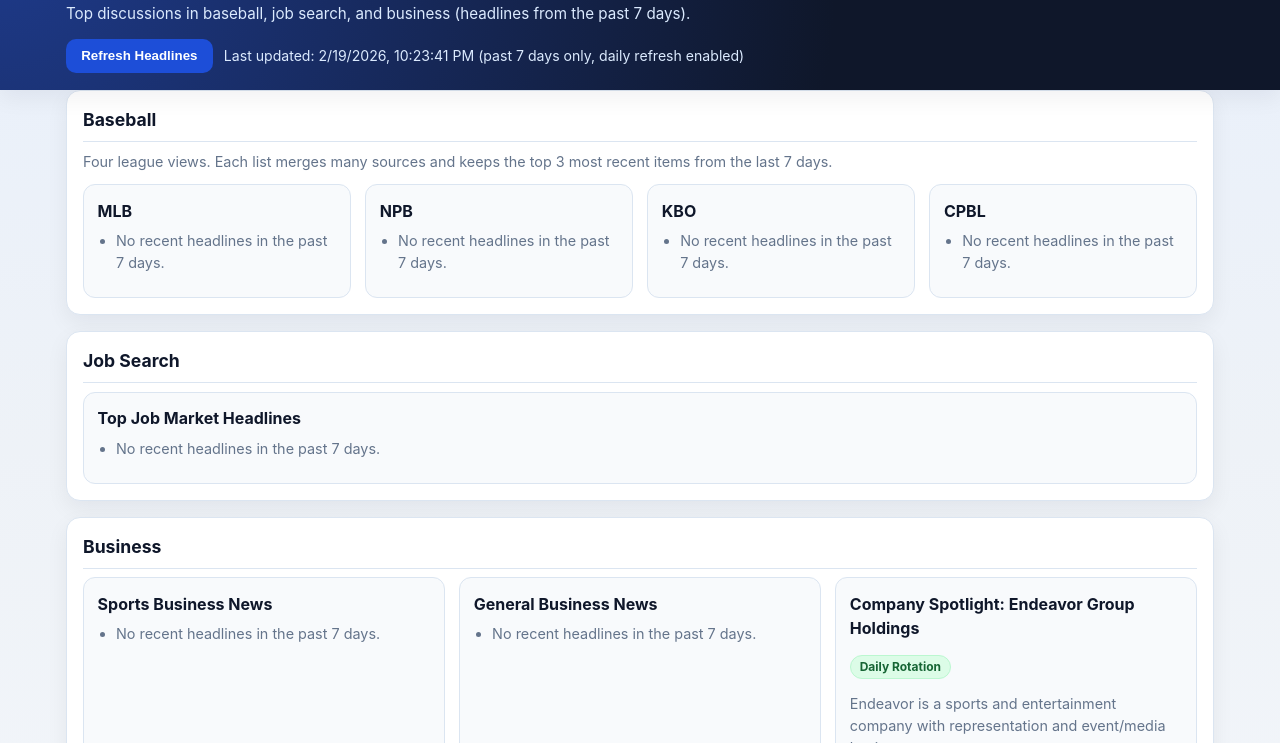
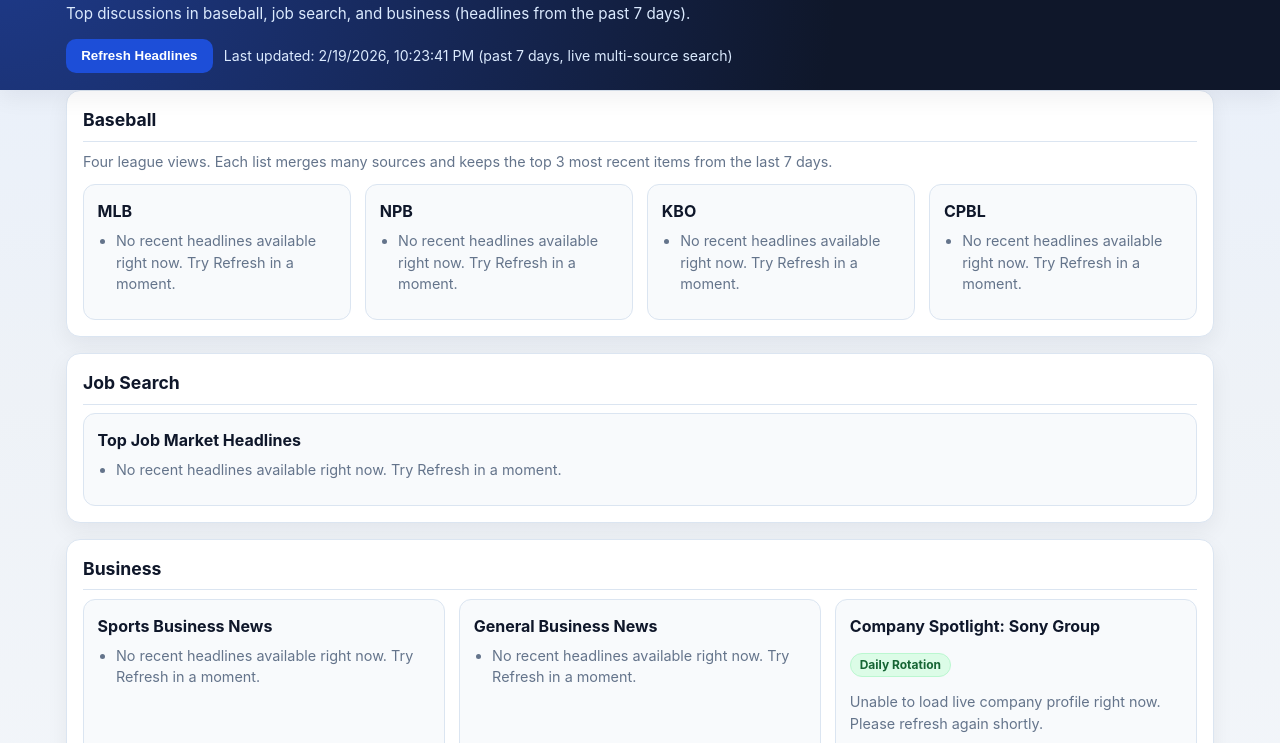
Before and after one commit to wchen186/personal-newsletter, a plain HTML site: page index.html in a window 1280 px wide. Shown: the part 57-800 px from the top of the page. Drawn offline with Linux system fonts and the light colour scheme; no server answers.

Commit message:
Update index.html

```diff
--- a/index.html
+++ b/index.html
@@ -161,8 +161,11 @@
   </footer>
 
   <script>
-    function makeRssJsonUrl(rssUrl) {
-      return `https://api.allorigins.win/get?url=${encodeURIComponent(rssUrl)}`;
+    function makeProxyUrls(rssUrl) {
+      return [
+        `https://api.allorigins.win/get?url=${encodeURIComponent(rssUrl)}`,
+        `https://api.codetabs.com/v1/proxy/?quest=${encodeURIComponent(rssUrl)}`
+      ];
     }
 
     function isWithinLastSevenDays(dateString) {
@@ -174,25 +177,49 @@
     }
 
     async function fetchFeedItems(rssUrl, sourceLabel) {
-      const response = await fetch(makeRssJsonUrl(rssUrl));
-      if (!response.ok) throw new Error(`Failed to fetch ${sourceLabel}`);
+      const proxies = makeProxyUrls(rssUrl);
+      let lastError = null;
+
+      for (const proxyUrl of proxies) {
+        try {
+          const response = await fetch(proxyUrl);
+          if (!response.ok) throw new Error(`HTTP ${response.status}`);
+
+          let xmlText = '';
+          if (proxyUrl.includes('allorigins')) {
             const data = await response.json();
-      const xml = new DOMParser().parseFromString(data.contents, 'text/xml');
-      return [...xml.querySelectorAll('item')].map(item => ({
+            xmlText = data.contents || '';
+          } else {
+            xmlText = await response.text();
+          }
+
+          if (!xmlText.trim()) throw new Error('Empty feed payload');
+
+          const xml = new DOMParser().parseFromString(xmlText, 'text/xml');
+          const items = [...xml.querySelectorAll('item')].map(item => ({
             title: item.querySelector('title')?.textContent?.trim() || 'Untitled',
             link: item.querySelector('link')?.textContent?.trim() || '#',
             pubDate: item.querySelector('pubDate')?.textContent?.trim() || '',
             source: sourceLabel
           }));
+
+          if (items.length) return items;
+        } catch (error) {
+          lastError = error;
+        }
+      }
+
+      throw new Error(`Failed to fetch ${sourceLabel}: ${lastError ? lastError.message : 'unknown error'}`);
     }
 
     function renderHeadlines(listId, headlines) {
       const ul = document.getElementById(listId);
       ul.innerHTML = '';
       if (!headlines.length) {
-        ul.innerHTML = '<li class="muted">No recent headlines in the past 7 days.</li>';
+        ul.innerHTML = '<li class="muted">No recent headlines available right now. Try Refresh in a moment.</li>';
         return;
       }
+
       headlines.forEach(item => {
         const li = document.createElement('li');
         const a = document.createElement('a');
@@ -202,50 +229,51 @@
         a.textContent = item.title;
         const m = document.createElement('span');
         m.className = 'meta';
-        m.innerHTML = `<span class="tag">${item.source}</span>${item.pubDate ? new Date(item.pubDate).toLocaleString() : 'No publish date'}`;
+        const d = item.pubDate ? new Date(item.pubDate).toLocaleString() : 'Date not provided';
+        m.innerHTML = `<span class="tag">${item.source}</span>${d}`;
         li.appendChild(a);
         li.appendChild(m);
         ul.appendChild(li);
       });
     }
 
-    const spotlightCompanies = [
-      {
-        name: 'TKO Group Holdings',
-        intro: 'TKO operates UFC and WWE and builds global live sports-entertainment franchises.',
-        services: 'Live events, premium media programming, licensing, sponsorships, and consumer products.',
-        revenue: 'Media rights is typically the largest segment, followed by live events and sponsorships.',
-        source: 'Source ideas: company investor pages, SEC filings, Reuters profiles.'
-      },
-      {
-        name: 'Live Nation Entertainment',
-        intro: 'Live Nation is a major live entertainment company focused on concerts and ticketing.',
-        services: 'Concert promotion, venues, festivals, and Ticketmaster ticketing technology.',
-        revenue: 'Concert income and ticketing service fees are core revenue drivers.',
-        source: 'Source ideas: investor site, annual reports, major financial outlets.'
-      },
-      {
-        name: 'Endeavor Group Holdings',
-        intro: 'Endeavor is a sports and entertainment company with representation and event/media businesses.',
-        services: 'Talent management, sports rights services, events, and partnerships.',
-        revenue: 'Representation commissions, event/media economics, and partnerships.',
-        source: 'Source ideas: filings, investor presentations, Reuters and WSJ coverage.'
+    async function fetchCompanySummaryOnline(companyName) {
+      const url = `https://en.wikipedia.org/api/rest_v1/page/summary/${encodeURIComponent(companyName)}`;
+      const response = await fetch(url);
+      if (!response.ok) throw new Error('Company summary fetch failed');
+      const data = await response.json();
+      return {
+        name: data.title || companyName,
+        intro: data.extract || 'No summary available right now.',
+        source: data.content_urls?.desktop?.page || 'https://www.wikipedia.org/'
+      };
     }
+
+    const companyCandidates = [
+      'TKO Group Holdings', 'Live Nation Entertainment', 'Endeavor Group Holdings', 'Madison Square Garden Sports',
+      'Rogers Communications', 'Walt Disney Company', 'Comcast', 'Paramount Global', 'Warner Bros. Discovery',
+      'Nintendo', 'Sony Group', 'Kakao Entertainment', 'Tencent', 'ByteDance', 'Naver', 'Krafton', 'Bandai Namco',
+      'Take-Two Interactive', 'Electronic Arts', 'Netflix', 'Wynn Resorts', 'Caesars Entertainment', 'Liberty Media'
     ];
 
-    function dayOfYear() {
-      const now = new Date();
-      const start = new Date(now.getFullYear(), 0, 0);
-      return Math.floor((now - start) / (1000 * 60 * 60 * 24));
+    async function renderDailySpotlight() {
+      const index = Math.floor(Date.now() / 86400000) % companyCandidates.length;
+      const companyName = companyCandidates[index];
+
+      try {
+        const summary = await fetchCompanySummaryOnline(companyName);
+        document.getElementById('spotlightName').textContent = `Company Spotlight: ${summary.name}`;
+        document.getElementById('spotlightIntro').textContent = summary.intro;
+        document.getElementById('spotlightServices').textContent = 'See linked profile for current products, services, and segments.';
+        document.getElementById('spotlightRevenue').textContent = 'Use latest annual report / investor relations for up-to-date revenue mix.';
+        document.getElementById('spotlightSource').innerHTML = `Online source: <a href="${summary.source}" target="_blank" rel="noopener noreferrer">${summary.source}</a>`;
+      } catch (error) {
+        document.getElementById('spotlightName').textContent = `Company Spotlight: ${companyName}`;
+        document.getElementById('spotlightIntro').textContent = 'Unable to load live company profile right now. Please refresh again shortly.';
+        document.getElementById('spotlightServices').textContent = 'N/A';
+        document.getElementById('spotlightRevenue').textContent = 'N/A';
+        document.getElementById('spotlightSource').textContent = 'Live lookup temporarily unavailable.';
       }
-
-    function renderDailySpotlight() {
-      const c = spotlightCompanies[dayOfYear() % spotlightCompanies.length];
-      document.getElementById('spotlightName').textContent = `Company Spotlight: ${c.name}`;
-      document.getElementById('spotlightIntro').textContent = c.intro;
-      document.getElementById('spotlightServices').textContent = c.services;
-      document.getElementById('spotlightRevenue').textContent = c.revenue;
-      document.getElementById('spotlightSource').textContent = c.source;
     }
 
     const feeds = {
@@ -255,7 +283,7 @@
         { label: 'CBS Sports MLB', url: 'https://news.google.com/rss/search?q=site:cbssports.com+MLB&hl=en-US&gl=US&ceid=US:en' },
         { label: 'Yahoo Sports MLB', url: 'https://news.google.com/rss/search?q=site:sports.yahoo.com+MLB&hl=en-US&gl=US&ceid=US:en' },
         { label: 'The Athletic MLB', url: 'https://news.google.com/rss/search?q=site:theathletic.com+MLB&hl=en-US&gl=US&ceid=US:en' },
-        { label: 'AP MLB', url: 'https://news.google.com/rss/search?q=site:apnews.com+MLB&hl=en-US&gl=US&ceid=US:en' }
+        { label: 'MLB.com', url: 'https://www.mlb.com/feeds/news/rss.xml' }
       ],
       npbList: [
         { label: 'Google News', url: 'https://news.google.com/rss/search?q=NPB+baseball&hl=en-US&gl=US&ceid=US:en' },
@@ -283,8 +311,8 @@
         { label: 'LinkedIn Jobs', url: 'https://news.google.com/rss/search?q=site:linkedin.com+jobs+career&hl=en-US&gl=US&ceid=US:en' },
         { label: 'Indeed Career', url: 'https://news.google.com/rss/search?q=site:indeed.com+career+advice&hl=en-US&gl=US&ceid=US:en' },
         { label: 'Glassdoor Blog', url: 'https://news.google.com/rss/search?q=site:glassdoor.com+career+advice&hl=en-US&gl=US&ceid=US:en' },
-        { label: 'SHRM Jobs', url: 'https://news.google.com/rss/search?q=site:shrm.org+job+market&hl=en-US&gl=US&ceid=US:en' },
-        { label: 'Reddit CareerGuidance', url: 'https://www.reddit.com/r/careerguidance/.rss' }
+        { label: 'Monster Career', url: 'https://news.google.com/rss/search?q=site:monster.com+career+advice&hl=en-US&gl=US&ceid=US:en' },
+        { label: 'SHRM Jobs', url: 'https://news.google.com/rss/search?q=site:shrm.org+job+market&hl=en-US&gl=US&ceid=US:en' }
       ],
       sportsBizList: [
         { label: 'Google News', url: 'https://news.google.com/rss/search?q=sports+business&hl=en-US&gl=US&ceid=US:en' },
@@ -311,28 +339,36 @@
     async function refreshAllHeadlines() {
       const status = document.getElementById('status');
       status.textContent = 'Refreshing headlines...';
+
       const jobs = Object.entries(feeds).map(async ([listId, sourceList]) => {
-        try {
-          const grouped = await Promise.all(sourceList.map(s => fetchFeedItems(s.url, s.label)));
-          const merged = grouped.flat();
+        const settled = await Promise.allSettled(sourceList.map(s => fetchFeedItems(s.url, s.label)));
+        const merged = settled
+          .filter(r => r.status === 'fulfilled')
+          .flatMap(r => r.value);
+
         const seen = new Set();
-          const filtered = [];
+        const recent = [];
+        const fallbackNoDate = [];
+
         for (const item of merged) {
           const key = `${item.title}|${item.link}`;
-            if (!seen.has(key) && isWithinLastSevenDays(item.pubDate)) {
+          if (seen.has(key)) continue;
           seen.add(key);
-              filtered.push(item);
+
+          if (item.pubDate && isWithinLastSevenDays(item.pubDate)) {
+            recent.push(item);
+          } else if (!item.pubDate) {
+            fallbackNoDate.push(item);
           }
         }
-          filtered.sort((a, b) => new Date(b.pubDate) - new Date(a.pubDate));
-          renderHeadlines(listId, filtered.slice(0, 3));
-        } catch (error) {
-          console.error(`Feed error for ${listId}:`, error);
-          renderHeadlines(listId, []);
-        }
+
+        recent.sort((a, b) => new Date(b.pubDate) - new Date(a.pubDate));
+        const combined = [...recent, ...fallbackNoDate].slice(0, 3);
+        renderHeadlines(listId, combined);
       });
+
       await Promise.all(jobs);
-      status.textContent = `Last updated: ${new Date().toLocaleString()} (past 7 days only, daily refresh enabled)`;
+      status.textContent = `Last updated: ${new Date().toLocaleString()} (past 7 days, live multi-source search)`;
     }
 
     function scheduleDailyRefresh() {
@@ -349,9 +385,9 @@
       }, next - now);
     }
 
-    document.getElementById('refreshBtn').addEventListener('click', () => {
-      renderDailySpotlight();
-      refreshAllHeadlines();
+    document.getElementById('refreshBtn').addEventListener('click', async () => {
+      await renderDailySpotlight();
+      await refreshAllHeadlines();
     });
 
     renderDailySpotlight();
```
Lines whose indentation alone changed are shown as unchanged.
